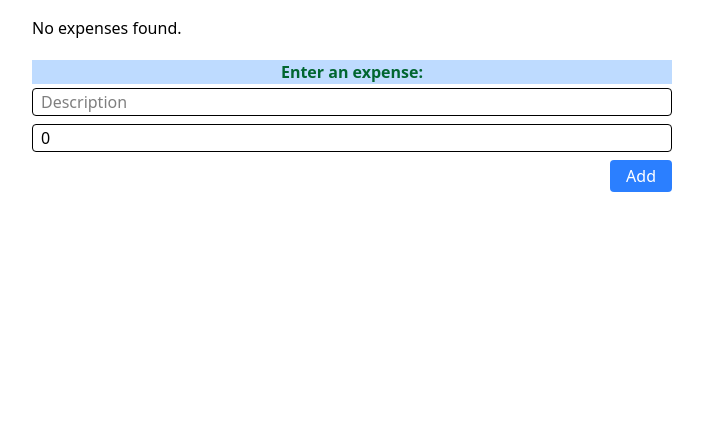
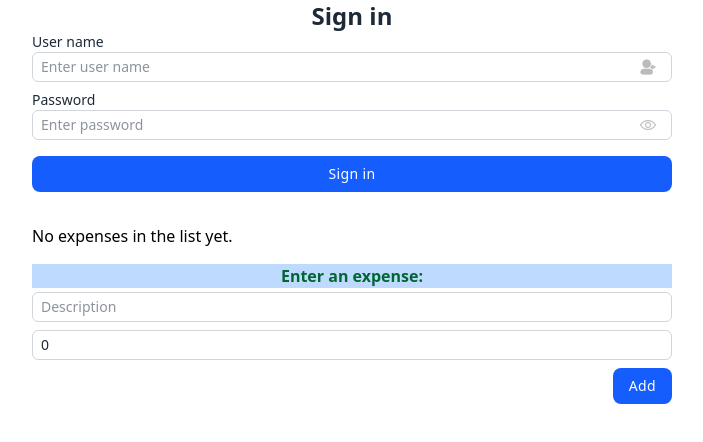
Before and after one commit to fernando1419/vue3-expenses, a Vue app: page / in a window 1280 px wide. Shown: the top 442 px of the page, without its empty margins (288-991 px from the left). Built offline with nearby package versions, Linux system fonts and the light colour scheme.

Commit message:
Add login component

```diff
--- a/src/App.vue
+++ b/src/App.vue
@@ -1,10 +1,12 @@
 <script setup lang="ts">
 import ExpenseList from "@components/ExpenseList.vue";
+import Login from "@/auth/Login.vue";
 </script>
 
 <template>
    <main class="mx-auto w-1/2">
-      <section class="flex flex-col gap-5">
+      <section class="flex flex-col gap-4">
+         <Login />
          <ExpenseList />
       </section>
    </main>
--- /dev/null
+++ b/src/auth/Login.vue
@@ -0,0 +1,75 @@
+<template>
+   <div>
+      <h3 class="text-gray-800 text-center text-2xl font-bold">Sign in</h3>
+      <form @submit.prevent="login">
+         <!-- Username -->
+         <div>
+            <label class="text-gray-800 text-sm block">User name</label>
+            <div class="relative flex items-center">
+               <input name="username" type="text" v-model="username" required
+                  class="w-full text-gray-800 text-sm border border-gray-300 px-2 py-1 rounded-md outline-blue-600"
+                  placeholder="Enter user name" />
+               <svg xmlns="http://www.w3.org/2000/svg" fill="#bbb" stroke="#bbb" class="w-4 h-4 absolute right-4"
+                  viewBox="0 0 24 24">
+                  <circle cx="10" cy="7" r="6" data-original="#000000"></circle>
+                  <path
+                     d="M14 15H6a5 5 0 0 0-5 5 3 3 0 0 0 3 3h12a3 3 0 0 0 3-3 5 5 0 0 0-5-5zm8-4h-2.59l.3-.29a1 1 0 0 0-1.42-1.42l-2 2a1 1 0 0 0 0 1.42l2 2a1 1 0 0 0 1.42 0 1 1 0 0 0 0-1.42l-.3-.29H22a1 1 0 0 0 0-2z"
+                     data-original="#000000"></path>
+               </svg>
+            </div>
+         </div>
+         <!-- Password -->
+         <div>
+            <label class="text-gray-800 text-sm mt-2 block">Password</label>
+            <div class="relative flex items-center">
+               <input name="password" type="password" v-model="password" required
+                  class="w-full text-gray-800 text-sm border border-gray-300 px-2 py-1 rounded-md outline-blue-600"
+                  placeholder="Enter password" />
+               <svg xmlns="http://www.w3.org/2000/svg" fill="#bbb" stroke="#bbb" class="w-4 h-4 absolute right-4"
+                  viewBox="0 0 128 128">
+                  <path
+                     d="M64 104C22.127 104 1.367 67.496.504 65.943a4 4 0 0 1 0-3.887C1.367 60.504 22.127 24 64 24s62.633 36.504 63.496 38.057a4 4 0 0 1 0 3.887C126.633 67.496 105.873 104 64 104zM8.707 63.994C13.465 71.205 32.146 96 64 96c31.955 0 50.553-24.775 55.293-31.994C114.535 56.795 95.854 32 64 32 32.045 32 13.447 56.775 8.707 63.994zM64 88c-13.234 0-24-10.766-24-24s10.766-24 24-24 24 10.766 24 24-10.766 24-24 24zm0-40c-8.822 0-16 7.178-16 16s7.178 16 16 16 16-7.178 16-16-7.178-16-16-16z"
+                     data-original="#000000"></path>
+               </svg>
+            </div>
+         </div>
+         <!-- submit button -->
+         <div class="mt-4">
+            <button type="submit"
+               class="w-full py-2 px-2 text-sm tracking-wide rounded-lg text-white bg-blue-600 hover:bg-blue-700 focus:outline-none">
+               Sign in
+            </button>
+         </div>
+      </form>
+
+      <p v-if="errorMessage" class="text-red-500 text-sm">{{ errorMessage }}</p>
+   </div>
+</template>
+
+<script setup lang="ts">
+import { ref } from 'vue';
+import type { User } from '@/types/User';
+import axios from "axios";
+
+const username = ref('');
+const password = ref('');
+const errorMessage = ref('');
+
+const login = async () => {
+   try {
+      const baseUrl = import.meta.env.VITE_API_URL;
+      const users = await axios.get(`${baseUrl}/users`);
+      const user = users.data.find((user: User) => user.email === username.value && user.password === password.value);
+      if (!user) {
+         errorMessage.value = 'Invalid Credentials.';
+      } else {
+         const token = `fake-token-for-${user.id}`;  // fake token
+         localStorage.setItem('authToken', token);
+         errorMessage.value = '';
+         window.location.href = '/';
+      }
+   } catch (error) {
+      errorMessage.value = 'Error connecting to the API server';
+   }
+};
+</script>
--- a/src/components/ExpenseForm.vue
+++ b/src/components/ExpenseForm.vue
@@ -3,14 +3,17 @@
       <div class='bg-white rounded-lg'>
          <h3 class="mb-1 text-center text-green-800 bg-blue-200 font-bold">Enter an expense:</h3>
          <div>
-            <input v-model.trim="description" placeholder='Description' class='border p-2 rounded w-full h-7' />
+            <input v-model.trim="description" placeholder='Description'
+               class="w-full text-gray-800 text-sm border border-gray-300 px-2 py-1 rounded-md outline-blue-600" />
             <p v-if="errors.description" class="text-red-500 text-xs font-semibold">{{ errors.description }}</p>
          </div>
          <div>
-            <input v-model.number="amount" type='number' class='border p-2 rounded w-full mt-2 h-7' />
+            <input v-model.number="amount" type='number'
+               class='w-full text-gray-800 text-sm border border-gray-300 px-2 py-1 rounded-md outline-blue-600 mt-2' />
             <p v-if="errors.amount" class="text-red-500 text-xs font-semibold">{{ errors.amount }}</p>
          </div>
-         <button type="submit" class='my-2 px-4 py-1 bg-blue-500 text-white rounded cursor-pointer float-right text-md'>
+         <button type="submit"
+            class="py-2 px-4 my-2 text-sm tracking-wide rounded-lg text-white bg-blue-600 hover:bg-blue-700 focus:outline-none float-right">
             Add
          </button>
       </div>
--- a/src/components/ExpenseList.vue
+++ b/src/components/ExpenseList.vue
@@ -12,7 +12,7 @@
          </div>
          <div class='text-right font-bold mt-2'>Total: ${{ expensesTotal }}</div>
       </div>
-      <div v-else>No expenses found.</div>
+      <div v-else>No expenses in the list yet.</div>
    </div>
 
    <ExpenseForm @expenseAdded='refreshList' />
--- /dev/null
+++ b/src/shims-vue.d.ts
@@ -0,0 +1,6 @@
+// Sometimes Typescript does not recognize Vue files, this code is to solve that out.
+declare module "*.vue" {
+   import { DefineComponent } from 'vue';
+   const component: DefineComponent<{}, {}, any>;
+   export default component;
+}
--- /dev/null
+++ b/src/types/User.ts
@@ -0,0 +1,5 @@
+export interface User {
+   id: number;
+   email: string;
+   password: string;
+}
```
